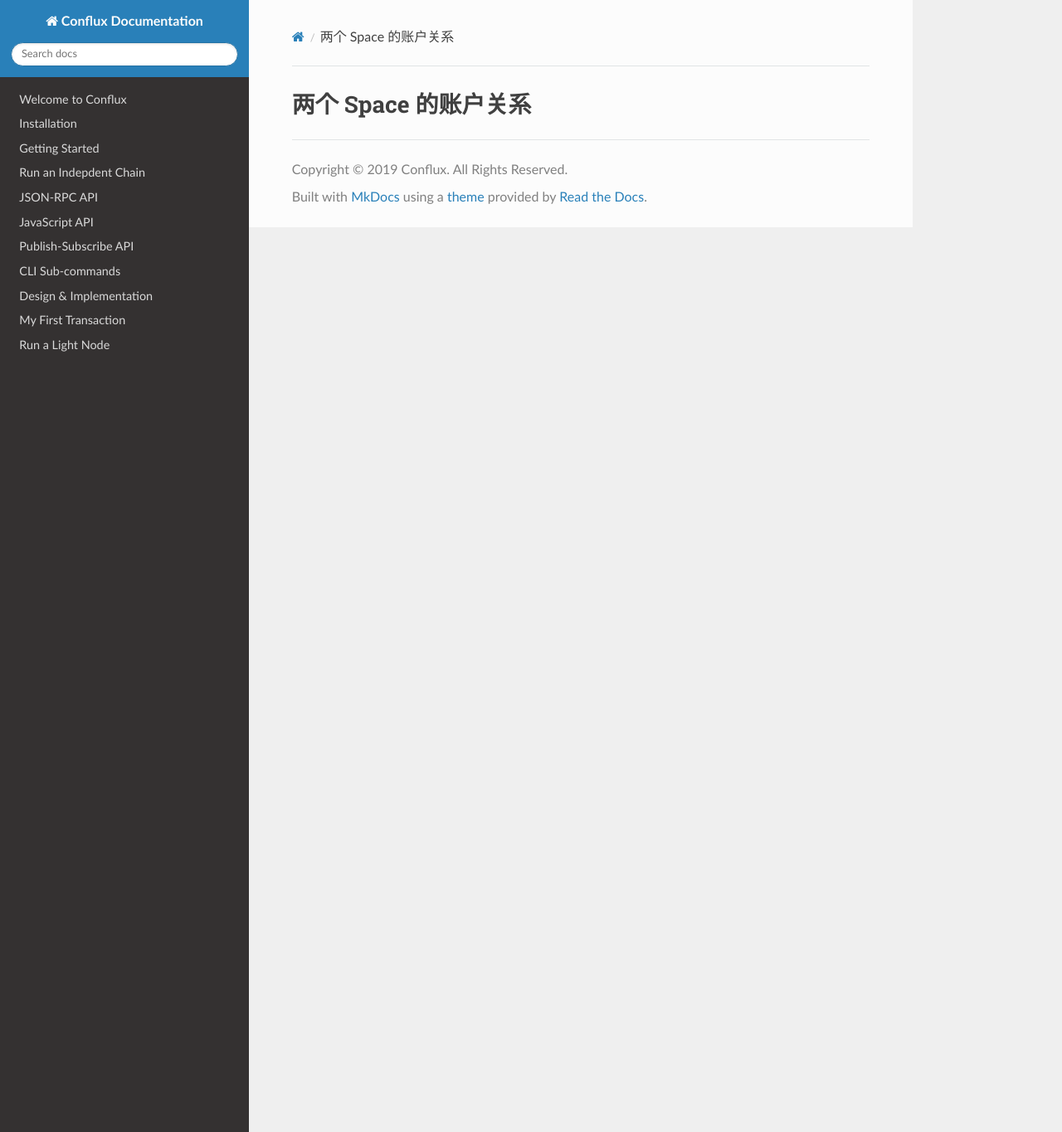
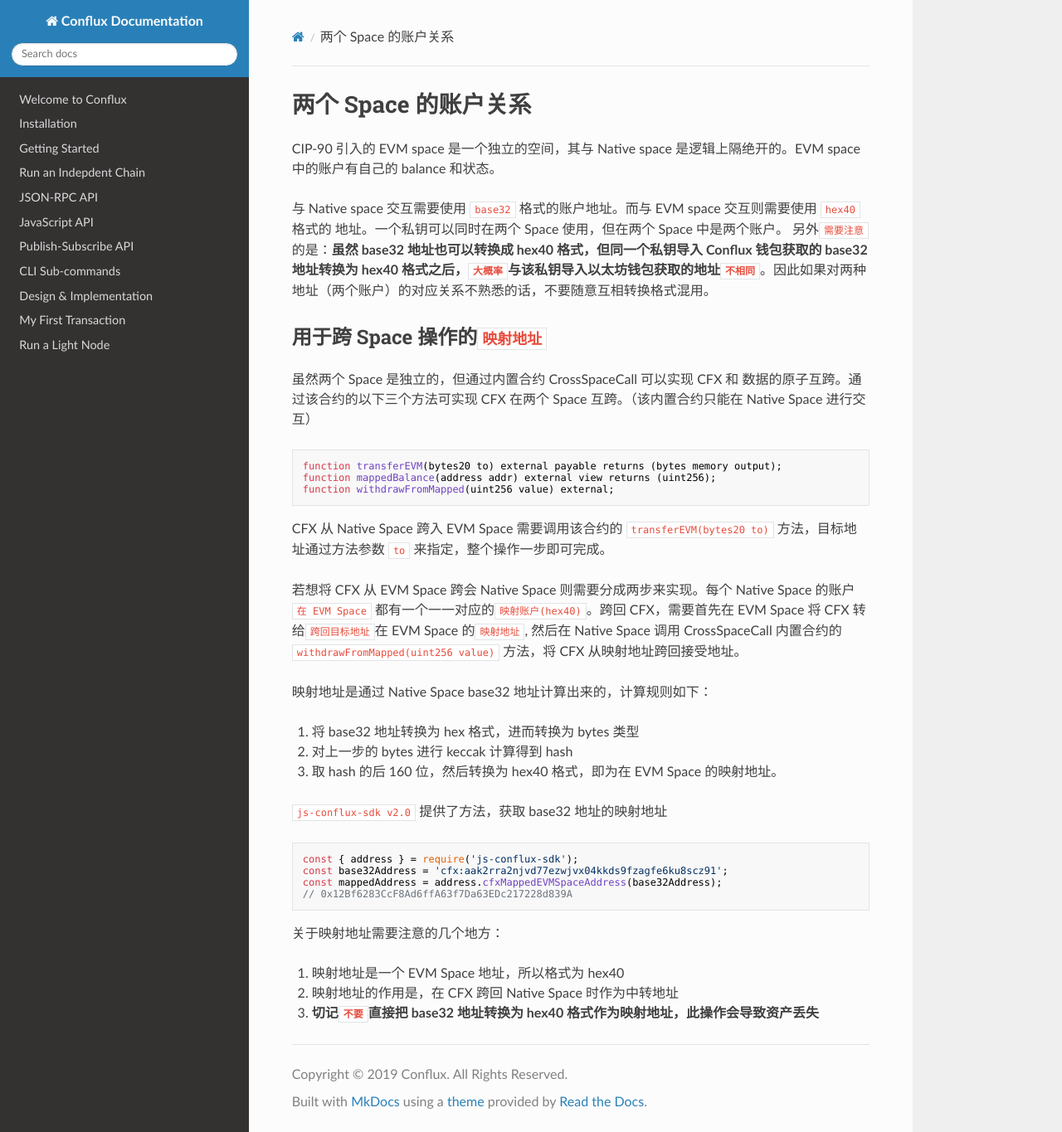
Before and after one commit to Conflux-Chain/conflux-doc, an MkDocs documentation site: the page built from docs/EVM-Space/account-relation.md, in a window 1280 px wide and 1365 px high. Shown: the whole window at 83% size. Built offline with MkDocs 1.6.1, drawn with Linux system fonts in a browser that asks for light colours; nearby versions of some CDN libraries.

Commit message:
add docs about two-space-account

````diff
--- a/docs/EVM-Space/account-relation.md
+++ b/docs/EVM-Space/account-relation.md
@@ -1 +1,41 @@
 # 两个 Space 的账户关系
+
+CIP-90 引入的 EVM space 是一个独立的空间，其与 Native space 是逻辑上隔绝开的。EVM space 中的账户有自己的 balance 和状态。
+
+与 Native space 交互需要使用 `base32` 格式的账户地址。而与 EVM space 交互则需要使用 `hex40` 格式的 地址。一个私钥可以同时在两个 Space 使用，但在两个 Space 中是两个账户。
+另外`需要注意`的是：**虽然 base32 地址也可以转换成 hex40 格式，但同一个私钥导入 Conflux 钱包获取的 base32 地址转换为 hex40 格式之后，`大概率`与该私钥导入以太坊钱包获取的地址`不相同`**。因此如果对两种地址（两个账户）的对应关系不熟悉的话，不要随意互相转换格式混用。
+
+## 用于跨 Space 操作的`映射地址`
+
+虽然两个 Space 是独立的，但通过内置合约 CrossSpaceCall 可以实现 CFX 和 数据的原子互跨。通过该合约的以下三个方法可实现 CFX 在两个 Space 互跨。（该内置合约只能在 Native Space 进行交互）
+
+```js
+function transferEVM(bytes20 to) external payable returns (bytes memory output);
+function mappedBalance(address addr) external view returns (uint256);
+function withdrawFromMapped(uint256 value) external;
+```
+
+CFX 从 Native Space 跨入 EVM Space 需要调用该合约的 `transferEVM(bytes20 to)` 方法，目标地址通过方法参数 `to` 来指定，整个操作一步即可完成。
+
+若想将 CFX 从 EVM Space 跨会 Native Space 则需要分成两步来实现。每个 Native Space 的账户`在 EVM Space` 都有一个一一对应的`映射账户(hex40)`。跨回 CFX，需要首先在 EVM Space 将 CFX 转给`跨回目标地址`在 EVM Space 的`映射地址`, 然后在 Native Space 调用 CrossSpaceCall 内置合约的 `withdrawFromMapped(uint256 value)` 方法，将 CFX 从映射地址跨回接受地址。
+
+映射地址是通过 Native Space base32 地址计算出来的，计算规则如下：
+
+1. 将 base32 地址转换为 hex 格式，进而转换为 bytes 类型
+2. 对上一步的 bytes 进行 keccak 计算得到 hash
+3. 取 hash 的后 160 位，然后转换为 hex40 格式，即为在 EVM Space 的映射地址。
+
+`js-conflux-sdk v2.0` 提供了方法，获取 base32 地址的映射地址
+
+```js
+const { address } = require('js-conflux-sdk');
+const base32Address = 'cfx:aak2rra2njvd77ezwjvx04kkds9fzagfe6ku8scz91';
+const mappedAddress = address.cfxMappedEVMSpaceAddress(base32Address);
+// 0x12Bf6283CcF8Ad6ffA63f7Da63EDc217228d839A
+```
+
+关于映射地址需要注意的几个地方：
+
+1. 映射地址是一个 EVM Space 地址，所以格式为 hex40
+2. 映射地址的作用是，在 CFX 跨回 Native Space 时作为中转地址
+3. **切记`不要`直接把 base32 地址转换为 hex40 格式作为映射地址，此操作会导致资产丢失**
````
Also changed, not shown: docs/EVM-Space/evm_compatibility.md (+2 -2 lines), docs/EVM-Space/intro.md (+3 -8 lines), docs/EVM-Space/welcome.md (added, +18 -0 lines).
